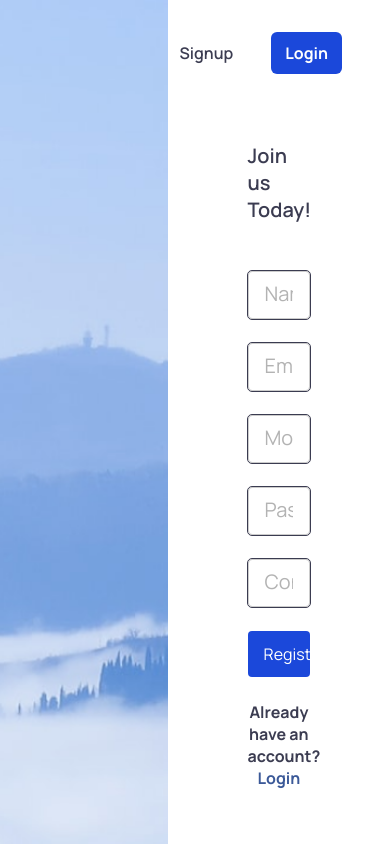
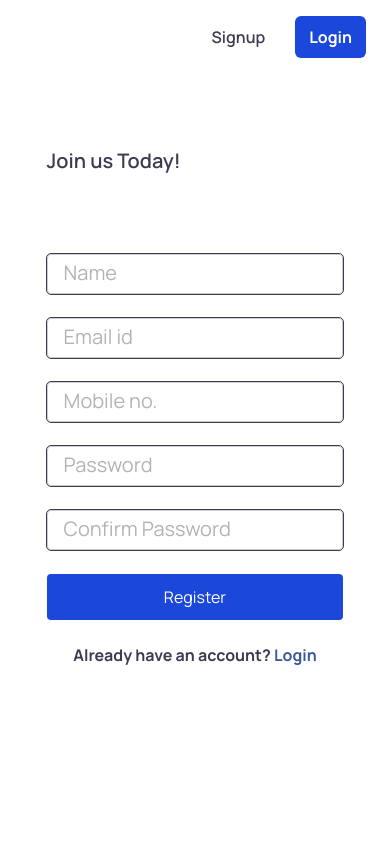
Before and after one commit to arslaan07/mini-link-mgmt, a React (Vite) app in the folder frontend/: page /signup in a window 390 px wide. Built offline with nearby package versions, Linux system fonts and the light colour scheme.

Commit message:
mobile v1 almost done

```diff
--- a/frontend/src/Components/DeleteModal/DeleteModal.module.css
+++ b/frontend/src/Components/DeleteModal/DeleteModal.module.css
@@ -67,3 +67,38 @@
     width: 100vw;
     height: 100vh;
   }
+@media (max-width: 568px) {
+    .container {
+        width: 420px;
+    }
+    .button {
+        width: 169px;
+    }
+}
+@media (max-width: 468px) {
+    .container {
+        width: 380px;
+    }
+    .button {
+        width: 149px;
+    }
+}
+@media (max-width: 400px) {
+    .container {
+        width: 360px;
+    }
+    .button {
+        width: 139px;
+    }
+}
+@media (max-width: 368px) {
+    .container {
+        width: 320px;
+    }
+    .button {
+        width: 129px;
+    }
+    .heading {
+        font-size: 16px;
+    }
+}
--- a/frontend/src/Components/LinkModal/LinkModal.module.css
+++ b/frontend/src/Components/LinkModal/LinkModal.module.css
@@ -385,6 +385,7 @@
         bottom: 0;
         width: 100%;
         left: 0;
+        padding-bottom: 2px;
       }
       .inputContainer {
         position: relative;
--- a/frontend/src/Components/MobileNavbar/MobileNavbar.jsx
+++ b/frontend/src/Components/MobileNavbar/MobileNavbar.jsx
@@ -12,7 +12,9 @@ import { HiLink } from "react-icons/hi";
 import { FaArrowTrendUp } from "react-icons/fa6";
 import { FiSettings } from "react-icons/fi";
 import { IoMdLogOut } from "react-icons/io";
+import Loader from '../Loader/Loader';
 import LinkModal from "../LinkModal/LinkModal";
+import useLogout from "../../hooks/useLogout";
 
 // import TopBar from './components/TopBar';
 // import ActionBar from './components/ActionBar';
@@ -42,6 +44,7 @@ const TopBar = ({ setIsOpen, isOpen }) => {
 // MobileNavbar/components/ActionBar.jsx
 const ActionBar = ({formOn, setFormOn}) => {
   const [response, setResponse] = useState()
+
   return (
     <div className={styles.actionsContainer}>
       <div onClick={() => setFormOn(!formOn)} className={styles.btn}>
@@ -92,9 +95,13 @@ const ActionBar = ({formOn, setFormOn}) => {
 const NavigationMenu = ({isOpen, setIsOpen}) => {
     const { user } = useSelector(state => state.auth)
     const id = user.id
-
+    const { handleLogout } = useLogout()
     const handleOpen = () => {
         setIsOpen(!isOpen)
+    }
+    const handleLogoutAndOpen = () => {
+        handleOpen()
+        handleLogout()
     }
     return (
       <div className={`${styles.menuContainer} ${isOpen ? styles.open : ""}`}>
@@ -103,14 +110,19 @@ const NavigationMenu = ({isOpen, setIsOpen}) => {
           <Link onClick={handleOpen} to={`/${id}/links`} className={`${styles.links}`}><HiLink />Links</Link>
           <Link onClick={handleOpen} to={`/${id}/analytics`} className={`${styles.analytics}`}><FaArrowTrendUp />Analytics</Link>
           <Link onClick={handleOpen} to={`/${id}/settings`} className={`${styles.settings}`}><FiSettings />Settings</Link>
-          <Link onClick={handleOpen} className={`${styles.logout}`}><IoMdLogOut />Logout</Link>
+          <Link onClick={handleLogoutAndOpen} className={`${styles.logout}`}><IoMdLogOut />Logout</Link>
         </div>
       </div>
     );
   };
 
 const MobileNavbar = ({isOpen, setIsOpen, formOn, setFormOn}) => {
-
+    const { isLoading } = useLogout()
+    if(isLoading) {
+        return <div className={styles.loader}>
+        <Loader />
+      </div>
+    }
   return (
     <nav className={styles.navbar}>
       <TopBar setIsOpen={setIsOpen} isOpen={isOpen} />
--- a/frontend/src/Components/MobileNavbar/MobileNavbar.module.css
+++ b/frontend/src/Components/MobileNavbar/MobileNavbar.module.css
@@ -56,12 +56,11 @@
   }
 
   .searchInput {
-    width: 100%;
+    width: 280px;
     padding: 0.5rem 0.75rem;
-    padding-left: 2.5rem;
+    padding-left: 1.8rem;
     border: 1px solid #e5e7eb;
     border-radius: 0.5rem;
-    /* background-color: red; */
   }
 
   .searchInput:focus {
@@ -76,7 +75,7 @@
     top: 50%;
     transform: translateY(-50%);
     color: #9ca3af;
-    padding-top: 2px;
+
   }
   .menuContainer {
     height: 78vh;
@@ -138,17 +137,18 @@
     justify-content: center;
     gap: 8px;
     cursor: pointer;
-    /* background-color: red; */
  }
 
  .searchInput {
     width: 100%;
     height: 100%;
-    padding: 10px 8px;
-    /* background-color: red; */
+    padding: 16px 8px;
     text-align: start;
-    padding-left: 30px;
+    padding-left: 34px;
  }
+ .searchInput::placeholder { /* Modern browsers */
+    font-size: 16px;
+}
  .menuContent {
     /* width: 17vw; */
     /* background: brown; */
@@ -222,3 +222,7 @@
 .logout {
 
 }
+.loader {
+    width: 100vw;
+    height: 100vh;
+}
--- a/frontend/src/Components/Navbar/Navbar.jsx
+++ b/frontend/src/Components/Navbar/Navbar.jsx
@@ -12,6 +12,7 @@ import { logout } from '../../store/slices/authSlice';
 import Search from '../Search/Search';
 import Loader from '../Loader/Loader';
 import { toast } from 'sonner';
+import useLogout from '../../hooks/useLogout';
 
 const Navbar = ({ editFormOn, setEditFormOn, response, setResponse }) => {
   const [formOn, setFormOn] = useState(false);
@@ -19,7 +20,7 @@ const Navbar = ({ editFormOn, setEditFormOn, response, setResponse }) => {
   const [searchQuery, setSearchQuery] = useState('');
   const [searchResults, setSearchResults] = useState(null);
   const [isSearching, setIsSearching] = useState(false);
-  const [isLoading, setIsLoading] = useState(false);
+  const { isLoading, handleLogout } = useLogout()
 
   const navigate = useNavigate();
   const dispatch = useDispatch();
@@ -48,29 +49,7 @@ const Navbar = ({ editFormOn, setEditFormOn, response, setResponse }) => {
     }
   };
 
-  const handleLogout = async () => {
-    try {
-      setIsLoading(true); // Show loading spinner while logout is in progress
-      const response = await api.get('/api/auth/logout', { withCredentials: true });
-      dispatch(logout());
-      localStorage.clear()
-      navigate('/login');
-      console.log(response.data.message)
-    toast.success('YAY! Logout successfull', {
-      theme: 'colored',
-      style: { backgroundColor: '#bb6a3b', color: '#fff', fontSize: '16px' }
-  });
-    } catch (error) {
-      toast.error('OOPS! Logout failed', {
-        theme: 'colored',
-        style: { backgroundColor: '#ed4337', color: '#fff', fontSize: '16px' }
-    });
-      console.error(error);
-    }
-    finally {
-      setIsLoading(false); // Hide loading spinner after logout is completed
-    }
-  };
+
 
   // Function to clear search
   const clearSearch = () => {
--- a/frontend/src/Components/Navbar/Navbar.module.css
+++ b/frontend/src/Components/Navbar/Navbar.module.css
@@ -110,22 +110,23 @@
     border: none;
     outline: none;
     background: transparent;
-    margin-left: 8px;
+    margin-left: 0px;
     width: 100%;
-
   }
+  .searchInput::placeholder { /* Modern browsers */
+    font-size: 16px;
+}
 
   .search {
     display: flex;
     align-items: center;
-    padding: 8px 16px;
+    padding: 10px 16px;
     background: #f5f5f5;
     border-radius: 8px;
-    width: 220px;
+    width: 240px;
     height: 44px;
     position: relative;
-    font-size: 24px;
-
+    font-size: 18px;
   }
   /* Navbar.module.css */
 .searchPage {
--- /dev/null
+++ b/frontend/src/hooks/useLogout.js
@@ -0,0 +1,40 @@
+import { useState } from 'react';
+import { useNavigate } from 'react-router-dom';
+import { useDispatch } from 'react-redux';
+import api from '../../api';
+import { logout } from '../store/slices/authSlice';
+import { toast } from 'sonner';
+
+
+const useLogout = () => {
+  const [isLoading, setIsLoading] = useState(false);
+  const navigate = useNavigate();
+  const dispatch = useDispatch();
+
+  const handleLogout = async () => {
+    try {
+      setIsLoading(true);
+      const response = await api.get('/api/auth/logout', { withCredentials: true });
+      dispatch(logout());
+      localStorage.clear();
+      navigate('/login');
+      console.log(response.data.message);
+      toast.success('YAY! Logout successful', {
+        theme: 'colored',
+        style: { backgroundColor: '#bb6a3b', color: '#fff', fontSize: '16px' }
+      });
+    } catch (error) {
+      toast.error('OOPS! Logout failed', {
+        theme: 'colored',
+        style: { backgroundColor: '#ed4337', color: '#fff', fontSize: '16px' }
+      });
+      console.error(error);
+    } finally {
+      setIsLoading(false);
+    }
+  };
+
+  return { isLoading, handleLogout };
+};
+
+export default useLogout;
--- a/frontend/src/pages/LogIn/LogIn.module.css
+++ b/frontend/src/pages/LogIn/LogIn.module.css
@@ -87,7 +87,7 @@
 
   .formGroup input {
     width: 100%;
-    padding: 0.75rem 1rem;
+    padding: 0.5rem 1rem;
     border: 1px solid #ccc;
     border-radius: 4px;
     font-size: 1rem;
@@ -146,3 +146,41 @@
     width: 100vw;
     height: 100vh;
   }
+  @media (max-width: 768px) {
+    .heroImg {
+      display: none;
+    }
+  }
+  @media (max-width: 400px) {
+    .heroImg {
+      display: none;
+    }
+    .heroSection {
+      padding: 2rem;
+    }
+
+    .nav {
+      top: 1rem;
+      right: 1.5rem;
+      width: 100%;
+      margin-bottom: 2rem;
+      gap: 1rem;
+    }
+
+    .heading {
+      color: #3B3C51;
+      font-size: 20px;
+      font-weight: 600;
+      padding-top: 2rem;
+      padding-bottom: 6.5rem;
+    }
+
+    .form {
+      /* background-color: red; */
+      padding: 0.3rem;
+      width: 94%;
+    }
+    .formGroup {
+      margin-bottom: 1.5rem;
+    }
+  }
--- a/frontend/src/pages/SignUp/SignUp.module.css
+++ b/frontend/src/pages/SignUp/SignUp.module.css
@@ -87,7 +87,7 @@
 
   .formGroup input {
     width: 100%;
-    padding: 0.75rem 1rem;
+    padding: 0.5rem 1rem;
     border: 1px solid #ccc;
     border-radius: 4px;
     font-size: 1rem;
@@ -149,3 +149,40 @@
     width: 100vw;
     height: 100vh;
   }
+  @media (max-width: 768px) {
+    .heroImg {
+      display: none;
+    }
+  }
+  @media (max-width: 400px) {
+    .heroImg {
+      display: none;
+    }
+    .heroSection {
+      padding: 2rem;
+    }
+    .nav {
+      top: 1rem;
+      right: 1.5rem;
+      width: 100%;
+      margin-bottom: 2rem;
+      gap: 1rem;
+    }
+
+    .heading {
+      color: #3B3C51;
+      font-size: 20px;
+      font-weight: 600;
+      padding-top: 2rem;
+      padding-bottom: 4.5rem;
+    }
+
+    .form {
+      /* background-color: red; */
+      padding: 0.3rem;
+      width: 94%;
+    }
+    .formGroup {
+      margin-bottom: 1.5rem;
+    }
+  }
```
